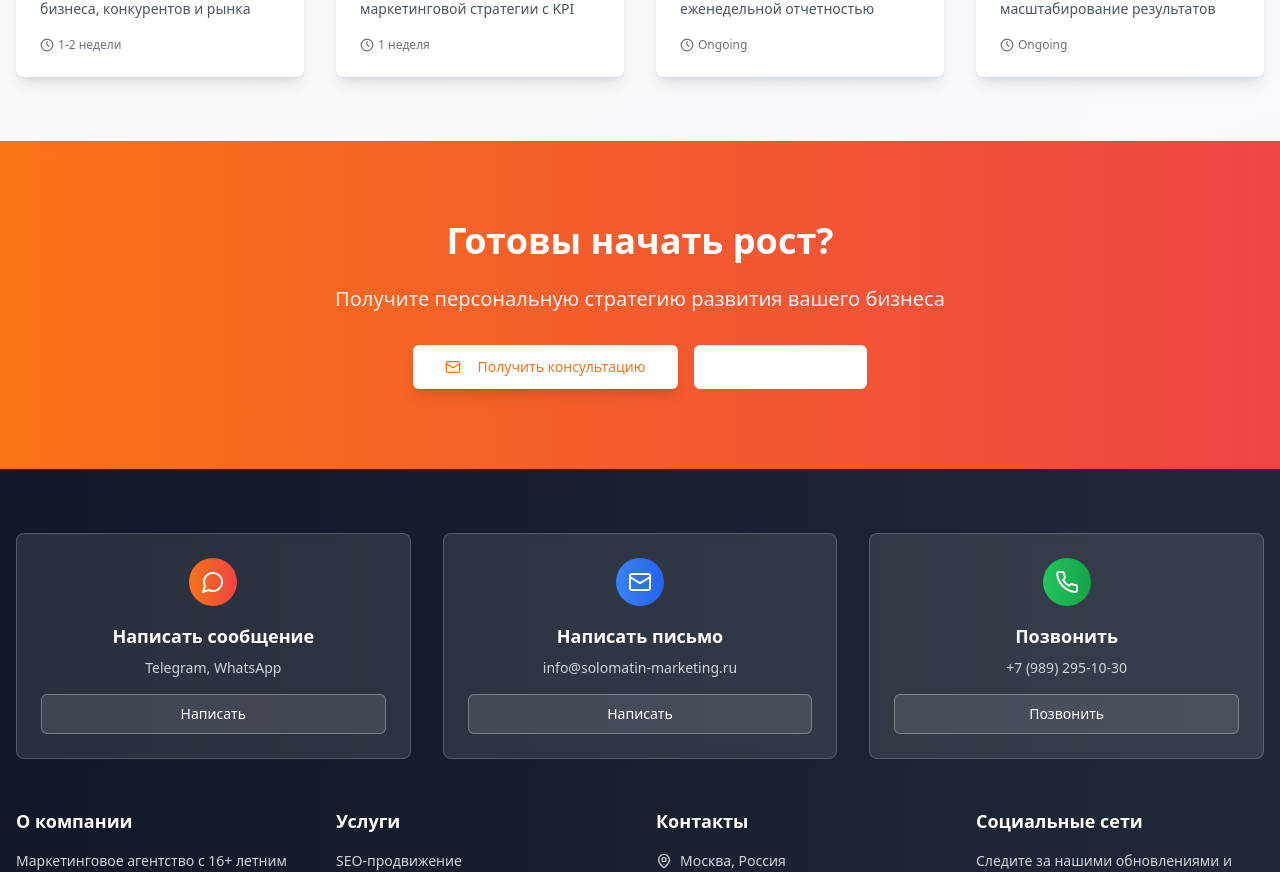
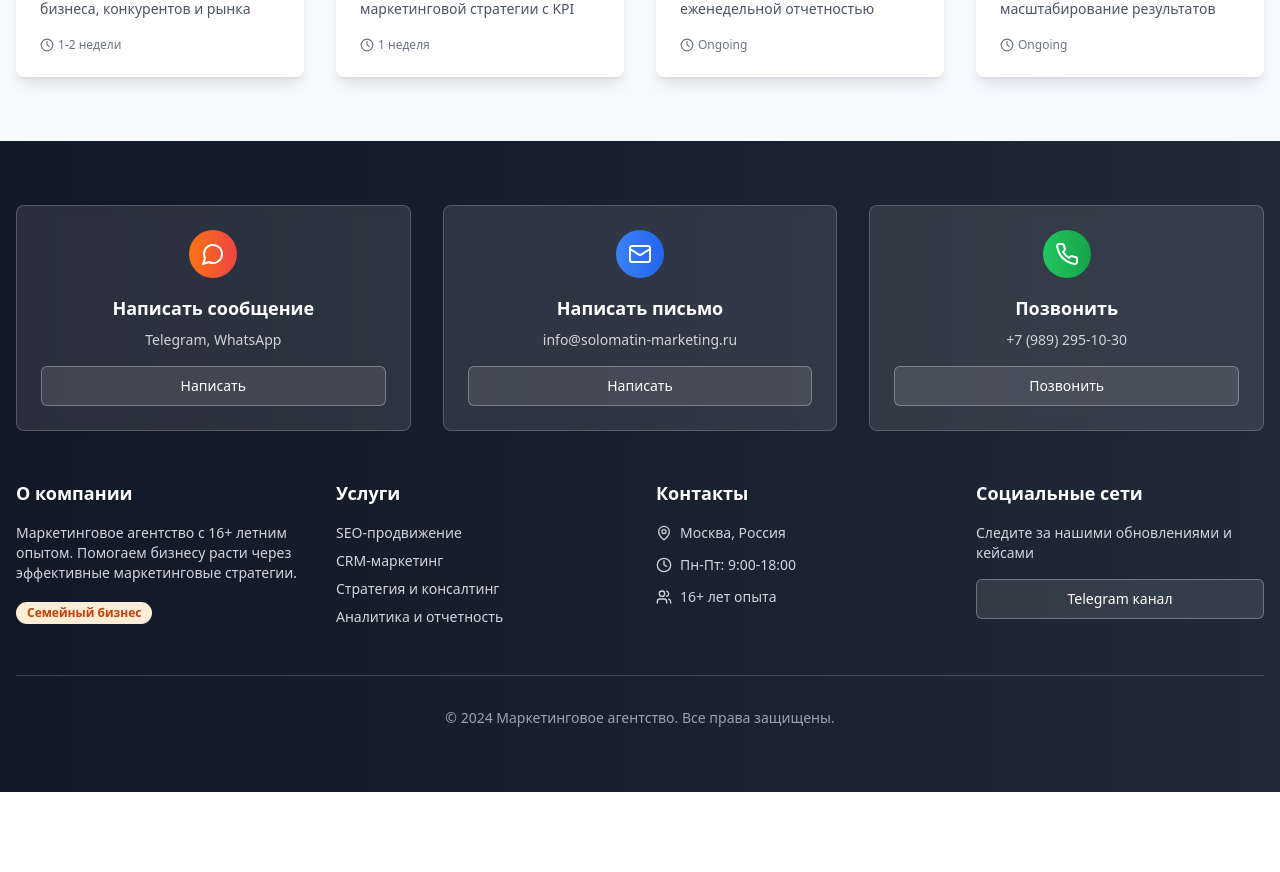
Before and after one commit to Mikesolo1/solomatins-marketing-duo, a React (Vite) app: page /services in a window 1280 px wide. Shown: the part 2132-3004 px from the top of the page. After the commit the page ends 2924 px from the top, so only its background shows below. Built offline with nearby package versions, Linux system fonts and the light colour scheme.

Commit message:
Remove "Ready to Grow?" section
Removes the call to action section from the services page.

```diff
--- a/src/pages/ServicesPage.tsx
+++ b/src/pages/ServicesPage.tsx
@@ -290,37 +290,6 @@ const ServicesPage = () => {
         </div>
       </section>
 
-      {/* CTA Section */}
-      <section className="py-20 bg-gradient-to-r from-orange-500 to-red-500">
-        <div className="container mx-auto px-4 text-center">
-          <h2 className="text-3xl md:text-4xl font-bold text-white mb-6">
-            Готовы начать рост?
-          </h2>
-          <p className="text-xl text-white/90 mb-8 max-w-2xl mx-auto">
-            Получите персональную стратегию развития вашего бизнеса
-          </p>
-          <div className="flex flex-col sm:flex-row gap-4 justify-center items-center">
-            <Button
-              size="lg"
-              className="bg-white text-orange-500 hover:bg-gray-100 shadow-lg px-8"
-              onClick={() => window.open('mailto:info@solomatin-marketing.ru', '_blank')}
-            >
-              <Mail size={16} className="mr-2" />
-              Получить консультацию
-            </Button>
-            <Button
-              size="lg"
-              variant="outline"
-              className="border-white text-white hover:bg-white hover:text-orange-500 px-8"
-              onClick={() => window.open('tel:+79892951030', '_blank')}
-            >
-              <Phone size={16} className="mr-2" />
-              Позвонить
-            </Button>
-          </div>
-        </div>
-      </section>
-
       <Footer />
     </div>
   );
```
